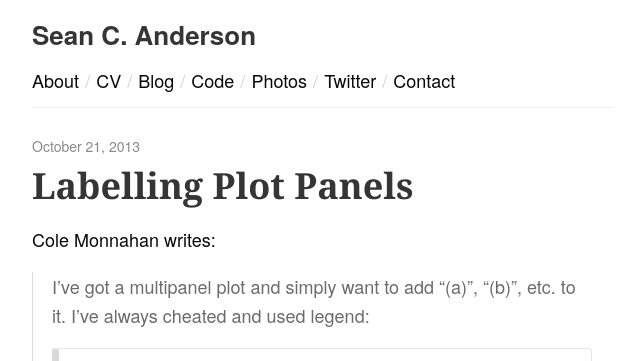
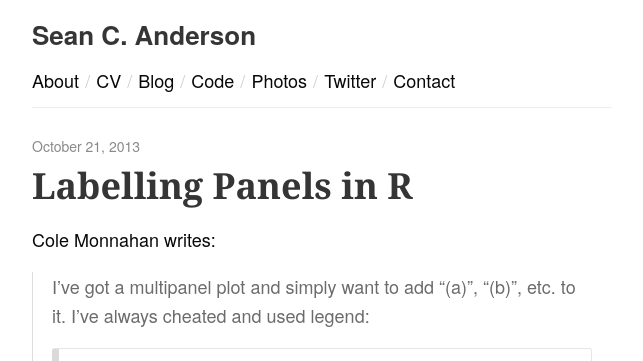
Before and after one commit to seananderson/seananderson.ca, a Jekyll site: the page built from _posts/2013-10-21-panel-letters.md, in a window 1280 px wide and 900 px high. Shown: the top 361 px of the window, without its empty margins (318-961 px from the left). Built offline with Jekyll 4.4.1, drawn with Linux system fonts in a browser that asks for light colours; Markdown is read by kramdown in place of the engine named in the settings; comment, search, counter and statistics services are not loaded.

Commit message:
Add "R" to panel post

```diff
--- a/_knitr-posts/2013-10-21-panel-letters.Rmd
+++ b/_knitr-posts/2013-10-21-panel-letters.Rmd
@@ -1,6 +1,6 @@
 ---
 layout: post
-title: Labelling Plot Panels
+title: Labelling Panels in R
 subtitle: Strategies for placing letters in figure panels.
 ---
 
--- a/_posts/2013-10-21-panel-letters.md
+++ b/_posts/2013-10-21-panel-letters.md
@@ -1,6 +1,6 @@
 ---
 layout: post
-title: Labelling Plot Panels
+title: Labelling Panels in R
 subtitle: Strategies for placing letters in figure panels.
 ---
 
```
